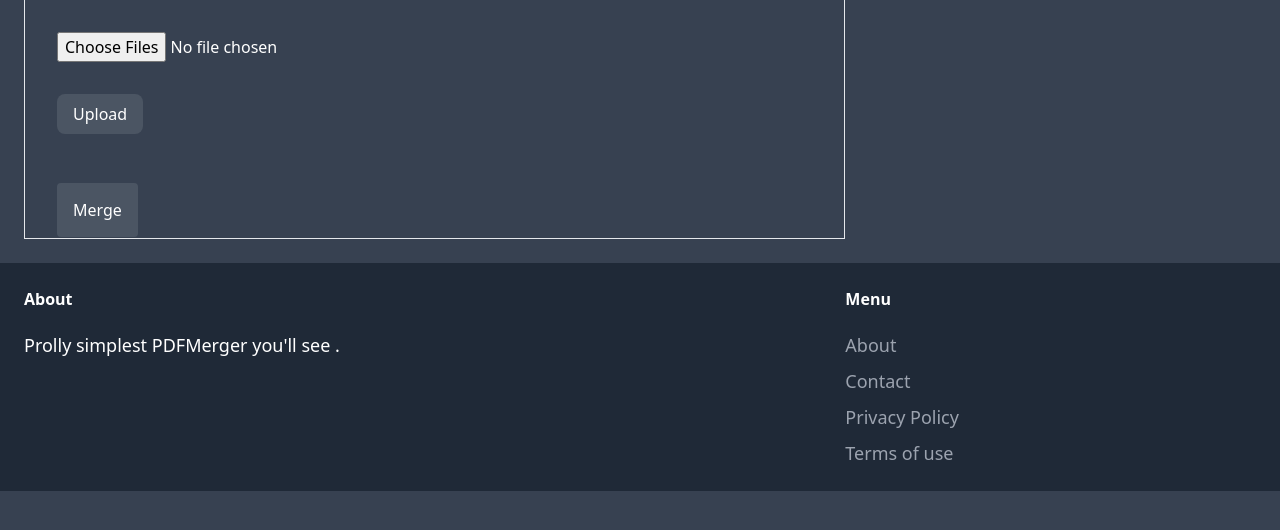
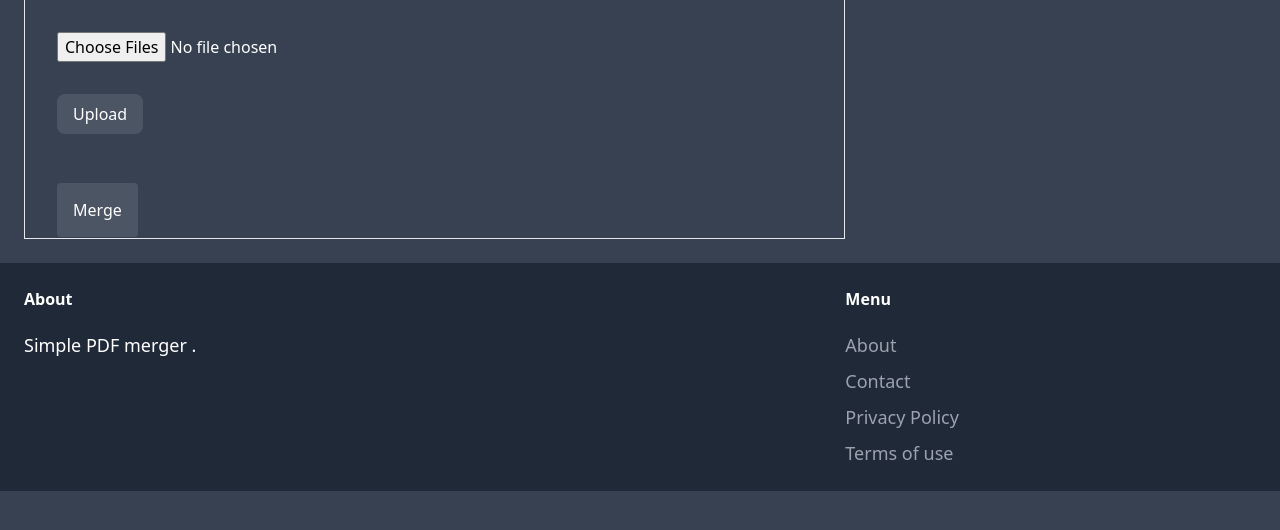
Before and after one commit to AYG3/djangoMerger, a Django app: page / in a window 1280 px wide. Shown: the part 138-668 px from the top of the page. Run offline with Django 5.2, Linux system fonts and the light colour scheme; some libraries are stand-ins or nearby versions.

Commit message:
PDF merger

```diff
--- a/core/templates/core/base.html
+++ b/core/templates/core/base.html
@@ -24,7 +24,7 @@
             <div class="w-2/3 text-white">
                 <h3 class="mb-5 font-semibold">About</h3>
 
-                <p class="text-lg ">Prolly simplest PDFMerger you'll see .</p>
+                <p class="text-lg ">Simple PDF merger .</p>
             </div>
 
             <div class="w-1/3">
```
Also changed, not shown: db.sqlite3.
